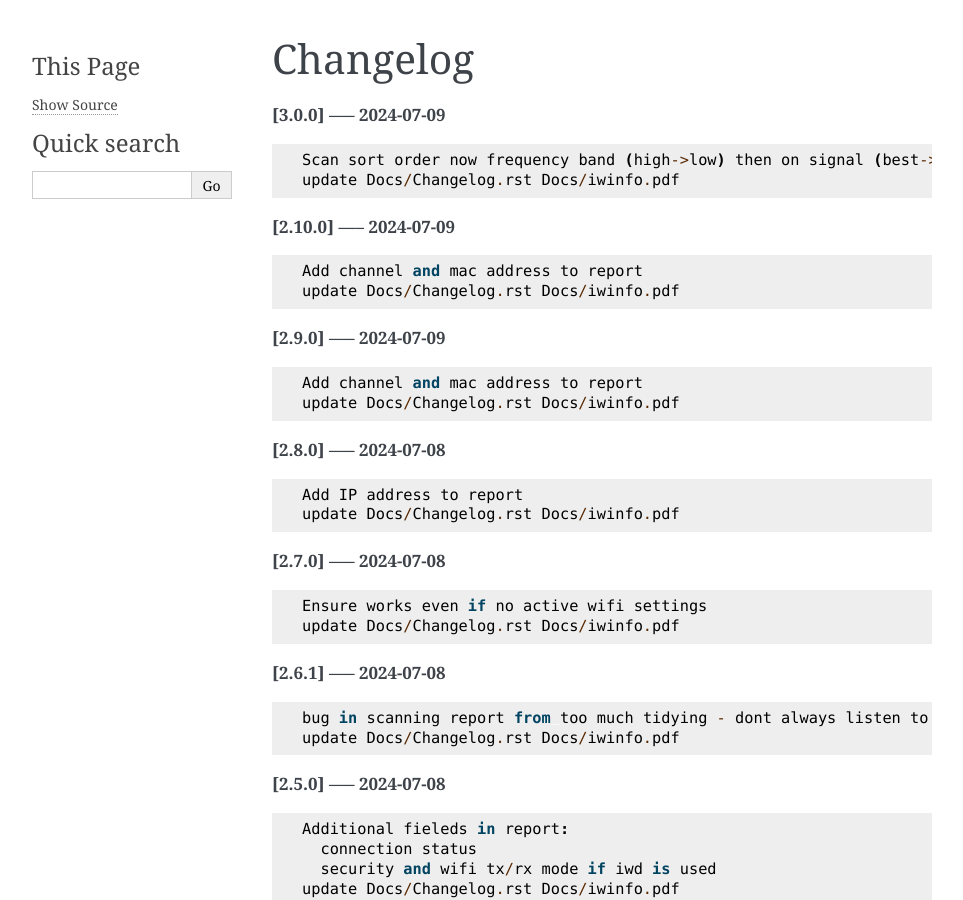
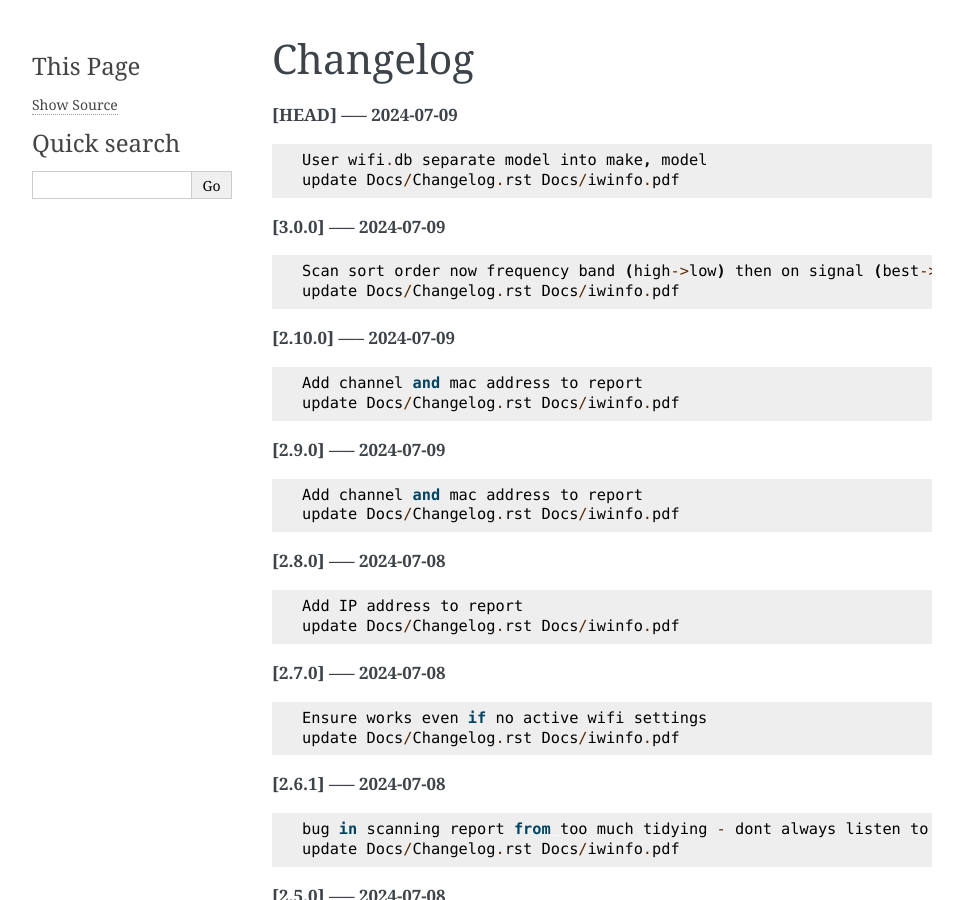
Before and after one commit to gene-git/iwinfo, a Sphinx documentation site: the page built from Docs/Changelog.rst, in a window 1280 px wide and 900 px high. Shown: the whole window, without its empty margins (148-1111 px from the left). Built offline with Sphinx 7.4.7, drawn with Linux system fonts in a browser that asks for light colours; pages that are not in the unit, such as notebooks, are missing from menus.

Commit message:
update Docs/Changelog.rst Docs/iwinfo.pdf

```diff
--- a/Docs/Changelog.rst
+++ b/Docs/Changelog.rst
@@ -1,5 +1,11 @@
 Changelog
 =========
+
+**[HEAD] ----- 2024-07-09** ::
+
+	    User wifi.db separate model into make, model
+	    update Docs/Changelog.rst Docs/iwinfo.pdf
+
 
 **[3.0.0] ----- 2024-07-09** ::
 
```
Also changed, not shown: 1 other file.
